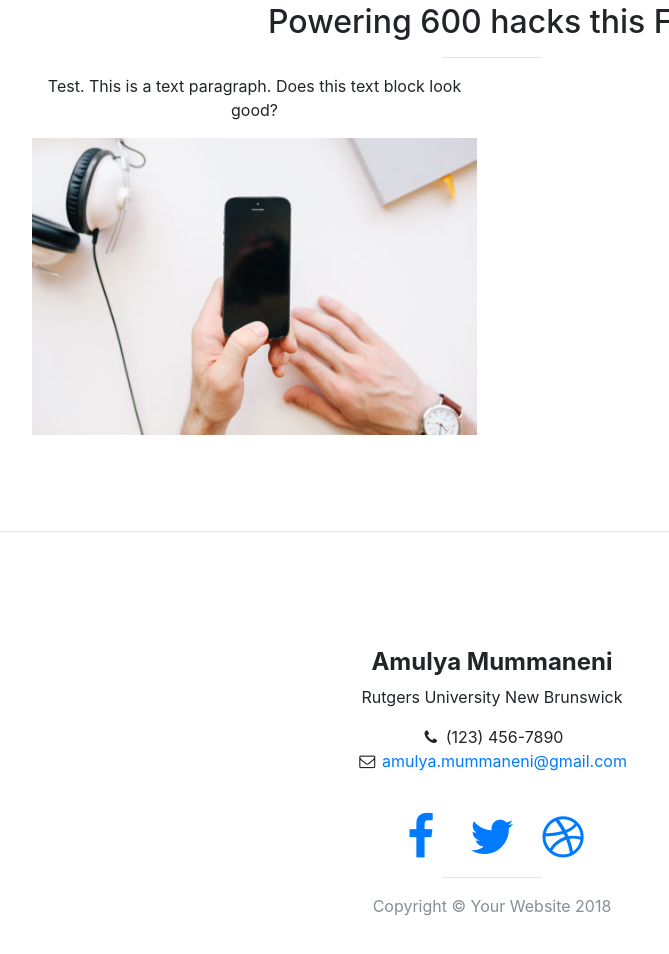
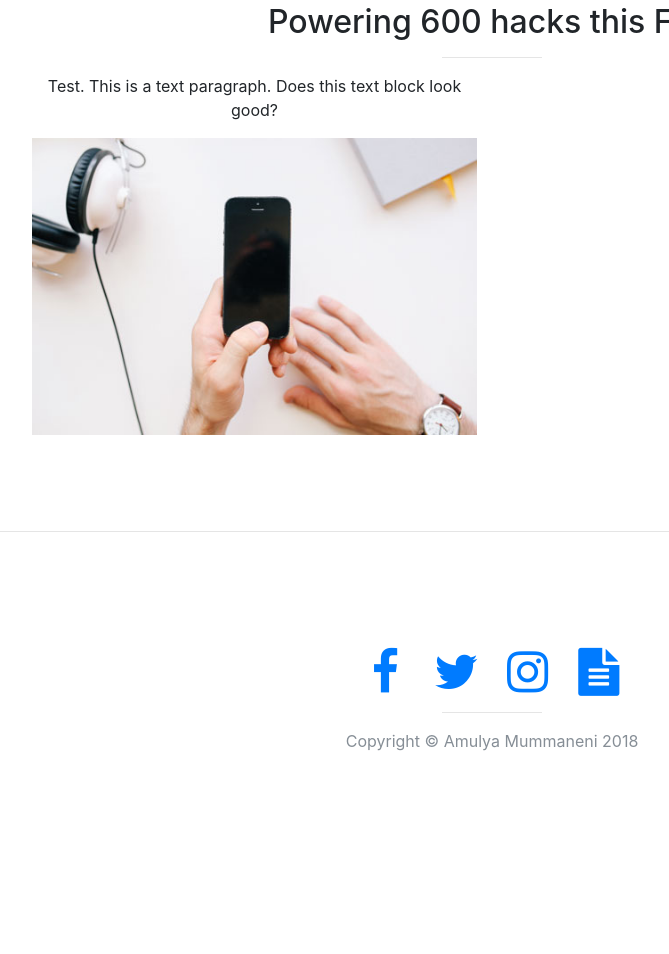
Before and after one commit to amulya/amulya.github.io, a website with bundled scripts: page rd.html in a window 1280 px wide. Shown: the part 447-1401 px from the top of the page, without its empty margins (148-817 px from the left). After the commit the page ends 1316 px from the top, so only its background shows below. Built offline with nearby package versions, Linux system fonts and the light colour scheme.

Commit message:
changed footer and project icons on homepage

```diff
--- a/rd.html
+++ b/rd.html
@@ -88,24 +88,10 @@
 <hr>
 
     <!-- Footer -->
-    <footer>
+        <footer>
       <div class="container">
         <div class="row">
           <div class="col-lg-10 mx-auto text-center">
-            <h4>
-              <strong>Amulya Mummaneni</strong>
-            </h4>
-            <p>Rutgers University New Brunswick</p>
-            <ul class="list-unstyled">
-              <li>
-                <i class="fa fa-phone fa-fw"></i>
-                (123) 456-7890</li>
-              <li>
-                <i class="fa fa-envelope-o fa-fw"></i>
-                <a href="mailto:name@example.com">amulya.mummaneni@gmail.com</a>
-              </li>
-            </ul>
-            <br>
             <ul class="list-inline">
               <li class="list-inline-item">
                 <a href="https://www.facebook.com/amulya.mummaneni">
@@ -118,13 +104,18 @@
                 </a>
               </li>
               <li class="list-inline-item">
-                <a href="#">
-                  <i class="fa fa-dribbble fa-fw fa-3x"></i>
+                <a href="https://instagram.com/atamulya">
+                  <i class="fa fa-instagram fa-fw fa-3x"></i>
+                </a>
+              </li>
+              <li class="list-inline-item">
+                <a href="https://docs.google.com/document/d/1tUSPNN40JWoIWdVMfUNWhte98PUi_j8x8wW5eMefEIk/edit?usp=sharing">
+                  <i class="fa fa-file-text fa-fw fa-3x"></i>
                 </a>
               </li>
             </ul>
             <hr class="small">
-            <p class="text-muted">Copyright &copy; Your Website 2018</p>
+            <p class="text-muted">Copyright &copy; Amulya Mummaneni 2018</p>
           </div>
         </div>
       </div>
```
Also changed, not shown: aresty.html (+9 -18 lines), index.html (+12 -20 lines), orbit.html (+9 -18 lines), tb.html (+9 -18 lines).
